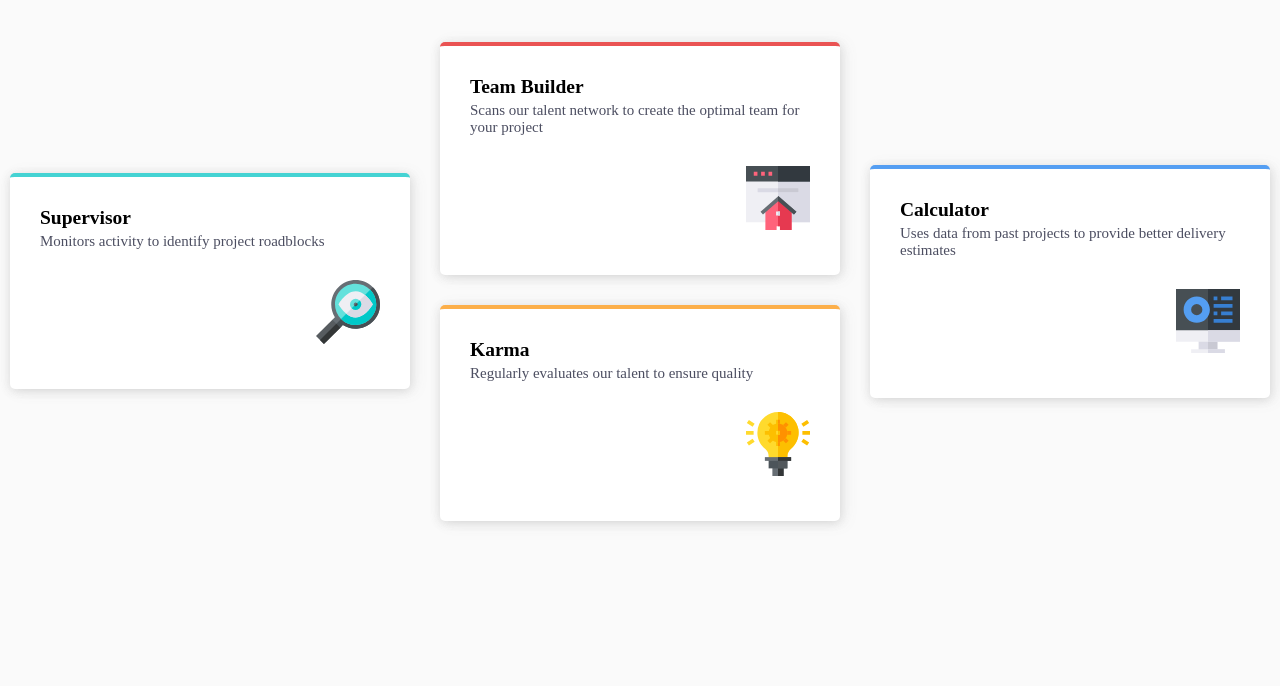
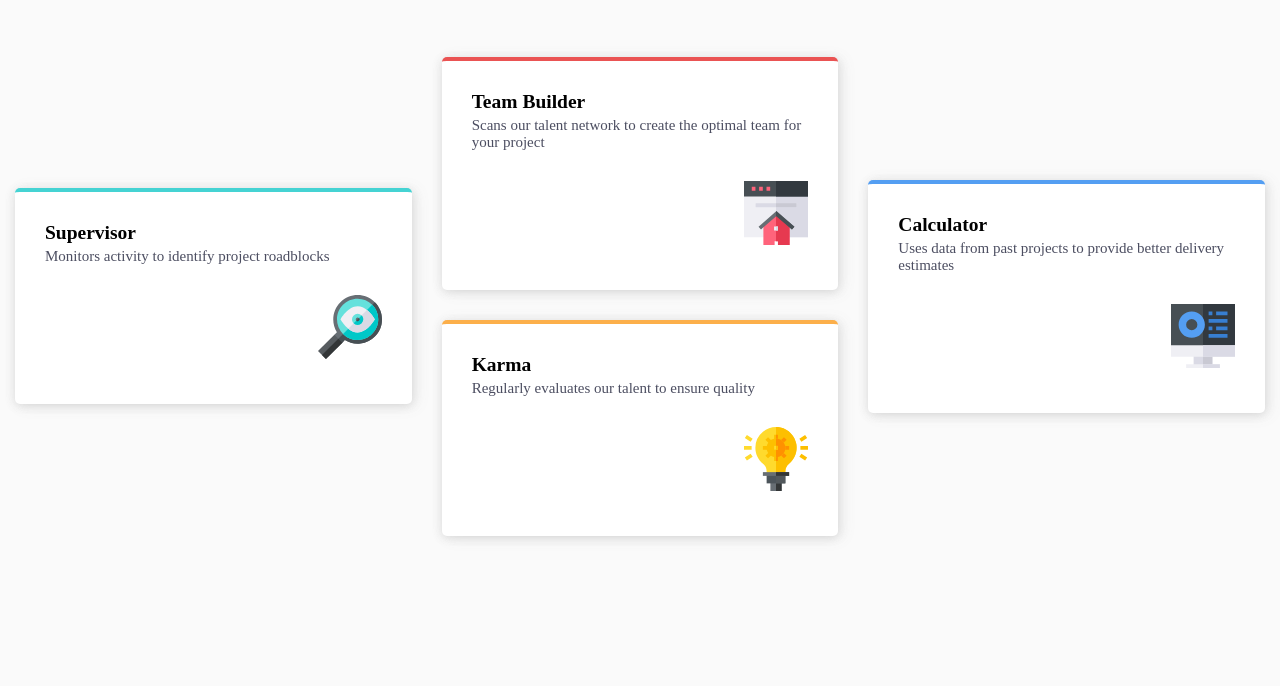
Before and after one commit to Cyber-Enthusiast-hub/four-card-feature-section, a plain HTML site: page index.html in a window 1280 px wide. Shown: the part 243-929 px from the top of the page. Before the commit the page ends 854 px from the top, so only its background shows below. Drawn offline with Linux system fonts and the light colour scheme; a web font is replaced by a local one.

Commit message:
Update style.css

```diff
--- a/style.css
+++ b/style.css
@@ -43,7 +43,7 @@
 body {
   font-family: Poppins;
   margin: 3rem 2rem;
-  height: 100%;
+  padding: 1rem;
   background-color: rgb(250, 250, 250);
 }
 
@@ -95,7 +95,7 @@ section {
   background-color: white;
 }
 
-@media (min-width: 850px) {
+@media (min-width: 1150px) {
   main {
     grid-auto-flow: column;
     grid-template-columns: 1fr 1fr 1fr;
```
